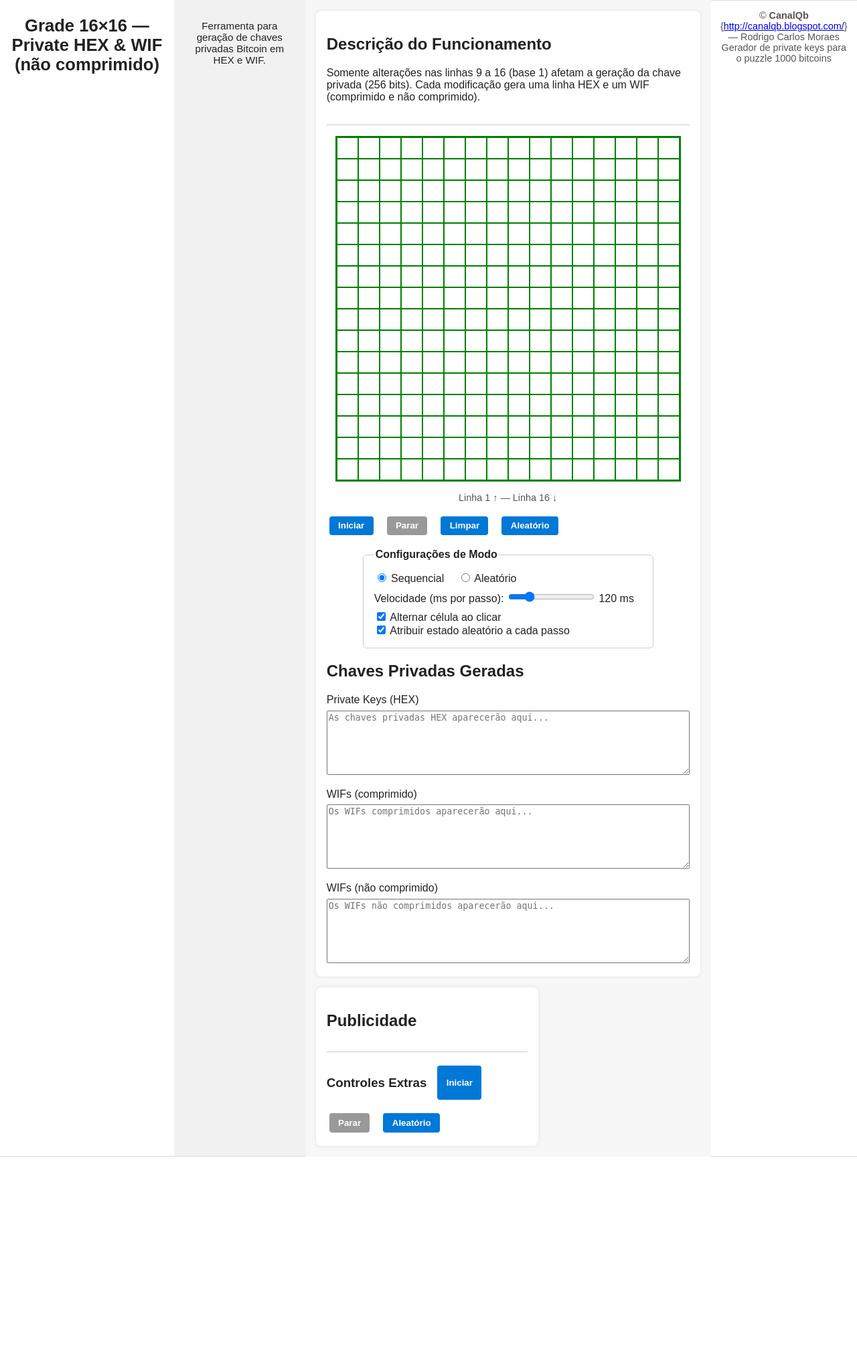
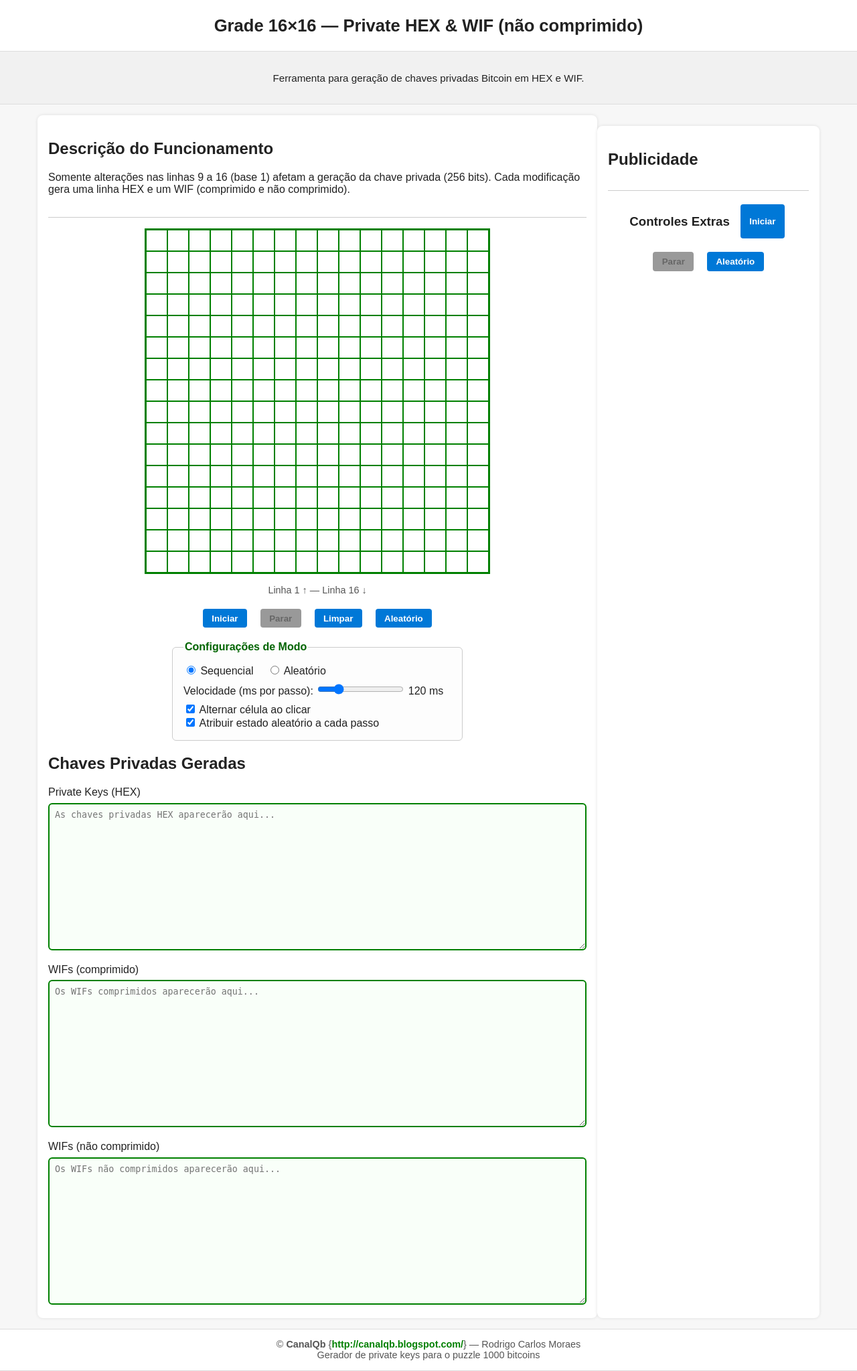
Before and after one commit to canalqb/canalqb.github.io, a PHP site: page /index2.html in a window 1280 px wide. Shown: the whole page at 67% size. Before the commit the page ends 1727 px from the top, so only its background shows below. Run offline with PHP 8.4, Linux system fonts and the light colour scheme.

Commit message:
Update styles.css

```diff
--- a/css/styles.css
+++ b/css/styles.css
@@ -4,15 +4,18 @@
   --bg: #ffffff;
 }
 
+/* ---------- Estrutura geral ---------- */
 body {
   margin: 0;
   font-family: Arial, Helvetica, sans-serif;
   background: var(--bg);
   color: #000;
   display: flex;
-  justify-content: center;
+  flex-direction: column;
+  align-items: center;
 }
 
+/* Container principal */
 #container {
   width: 90%;
   max-width: 1100px;
@@ -22,22 +25,64 @@ body {
   padding: 18px;
   box-sizing: border-box;
   background: #fff;
-  text-align: center;
 }
 
-h1 {
-  color: var(--dark-green);
-  margin: 4px 0 14px;
+/* ---------- Cabeçalho e Navegação ---------- */
+header, nav, footer {
+  background-color: #fff;
+  border-bottom: 1px solid #ddd;
+  text-align: center;
+  width: 100%;
 }
 
-label.section {
-  display: block;
-  text-align: left;
-  color: var(--dark-green);
-  font-weight: 700;
-  margin: 10px 0 6px;
+header {
+  padding: 1em;
+  border-radius: 10px 10px 0 0;
 }
 
+header h1 {
+  margin: 0.3em 0;
+  font-size: 1.6em;
+  color: var(--dark-green);
+}
+
+nav {
+  font-size: 0.95em;
+  background-color: #f1f1f1;
+  padding: 0.5em;
+}
+
+/* ---------- Layout Principal ---------- */
+main {
+  display: flex;
+  flex-wrap: wrap;
+  justify-content: space-between;
+  padding: 1em;
+  max-width: 1200px;
+  width: 100%;
+  box-sizing: border-box;
+}
+
+section.content {
+  flex: 1;
+  min-width: 300px;
+  background: #fff;
+  padding: 1em;
+  border-radius: 8px;
+  box-shadow: 0 0 5px rgba(0,0,0,0.1);
+}
+
+/* Sidebar (Publicidade) */
+aside.sidebar {
+  width: 300px;
+  background: #fff;
+  padding: 1em;
+  margin-top: 1em;
+  border-radius: 8px;
+  box-shadow: 0 0 5px rgba(0,0,0,0.1);
+}
+
+/* ---------- Canvas e Controles ---------- */
 .canvas-wrap {
   display: flex;
   justify-content: space-between;
@@ -51,16 +96,19 @@ canvas#grid {
   background: #fff;
   image-rendering: pixelated;
   cursor: pointer;
+  display: block;
+  margin: 1em auto;
 }
 
 .controls {
   display: flex;
-  justify-content: flex-start;
+  justify-content: center;
   gap: 12px;
   flex-wrap: wrap;
   margin-top: 10px;
 }
 
+button,
 .btn {
   display: inline-block;
   padding: 8px 12px;
@@ -70,12 +118,44 @@ canvas#grid {
   color: var(--dark-green);
   cursor: pointer;
   font-weight: 700;
+  transition: all 0.2s ease;
 }
 
+button:hover,
+.btn:hover {
+  background: var(--green);
+  color: #fff;
+}
+
+button:disabled {
+  background: #ccc;
+  color: #666;
+  border-color: #aaa;
+  cursor: not-allowed;
+}
+
+button:active,
 .btn:active {
   transform: translateY(1px);
 }
 
+/* ---------- Fieldsets e Configurações ---------- */
+fieldset {
+  border: 1px solid #ccc;
+  padding: 1em;
+  border-radius: 6px;
+  max-width: 400px;
+  margin: 1em auto;
+  background: #fdfdfd;
+}
+
+legend {
+  font-weight: bold;
+  color: var(--dark-green);
+}
+
+/* ---------- Textareas e Logs ---------- */
+textarea,
 textarea.logbox {
   width: 100%;
   height: 220px;
@@ -104,7 +184,33 @@ textarea.logbox {
   min-width: 280px;
 }
 
+/* ---------- Rodapé ---------- */
+footer {
+  background: #fff;
+  border-top: 1px solid #ddd;
+  text-align: center;
+  padding: 1em;
+  font-size: 0.9em;
+  color: #555;
+  border-radius: 0 0 10px 10px;
+}
+
+footer a {
+  color: var(--green);
+  text-decoration: none;
+  font-weight: bold;
+}
+
+/* ---------- Responsividade ---------- */
 @media (max-width: 900px) {
+  main {
+    flex-direction: column;
+  }
+
+  aside.sidebar {
+    width: 100%;
+  }
+
   .canvas-wrap {
     flex-direction: column;
     align-items: center;
```
